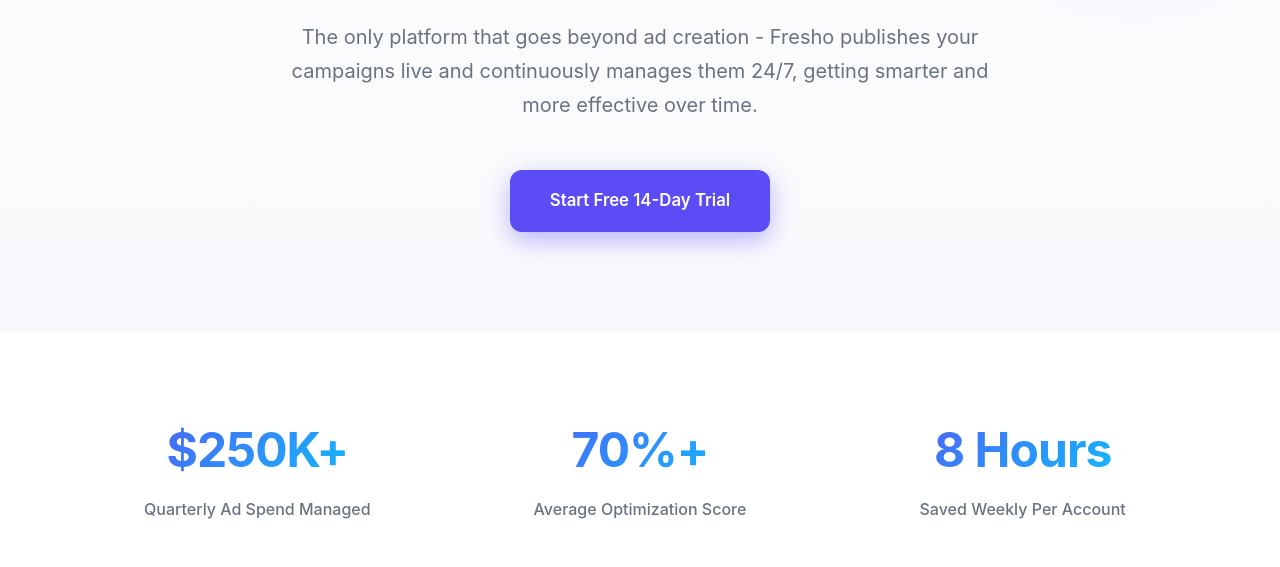
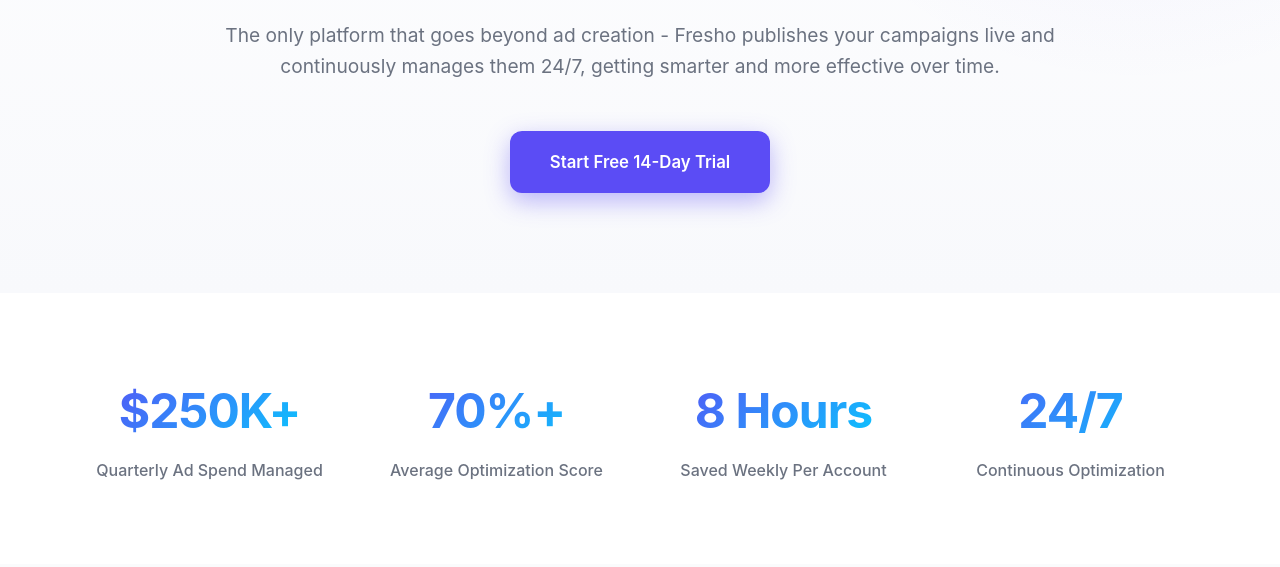
Before and after one commit to MangoScott/fresho, a plain HTML site: page index.html in a window 1280 px wide. Shown: the part 376-943 px from the top of the page. Drawn offline with Linux system fonts and the light colour scheme.

Commit message:
Update index.html

```diff
--- a/index.html
+++ b/index.html
@@ -284,13 +284,13 @@
         }
 
         .hero-subtitle {
-            font-size: 1.25rem;
+            font-size: 1.2rem;
             color: var(--gray);
             margin-bottom: 3rem;
-            max-width: 750px;
+            max-width: 900px;
             margin-left: auto;
             margin-right: auto;
-            line-height: 1.7;
+            line-height: 1.65;
         }
 
         .hero-cta {
@@ -329,7 +329,7 @@
             max-width: 1100px;
             margin: 0 auto;
             display: grid;
-            grid-template-columns: repeat(auto-fit, minmax(240px, 1fr));
+            grid-template-columns: repeat(4, 1fr);
             gap: 3rem;
         }
 
@@ -798,6 +798,10 @@
                 font-size: 1.1rem;
             }
 
+            .stats-container {
+                grid-template-columns: 1fr;
+            }
+
             .features-grid,
             .pricing-grid {
                 grid-template-columns: 1fr;
```
